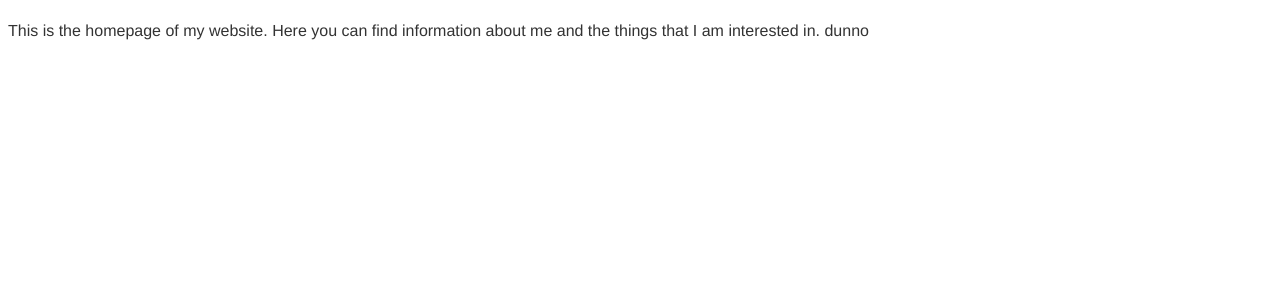
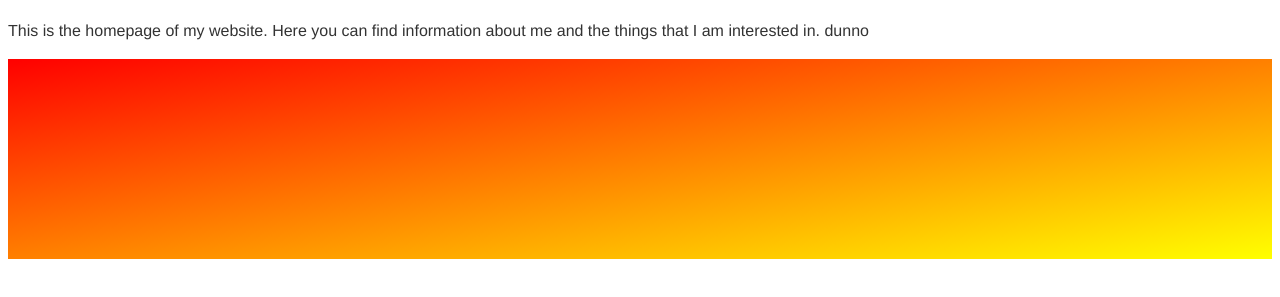
Before and after one commit to fisterloegsovs/fisterloegsovs.github.io, a plain HTML site: page index.html in a window 1280 px wide. Shown: the part 67-364 px from the top of the page. Drawn offline with Linux system fonts and the light colour scheme.

Commit message:
Update index.html

```diff
--- a/index.html
+++ b/index.html
@@ -3,11 +3,19 @@
 <head>
   <title>World of fisterloegsovs</title>
   <link rel="stylesheet" href="index.css">
+  <style>
+  #grad1 {
+    height: 200px;
+    background-color: red; /* For browsers that do not support gradients */
+    background-image: linear-gradient(to bottom right, red, yellow);
+  }
+</style>
 </head>
 <body>
     <h1>Welcome to My Website!</h1>
     <p>This is the homepage of my website.
         Here you can find information about me
         and the things that I am interested in. dunno</p>
+    <div id="grad1"></div>
 </body>
 </html>
```
